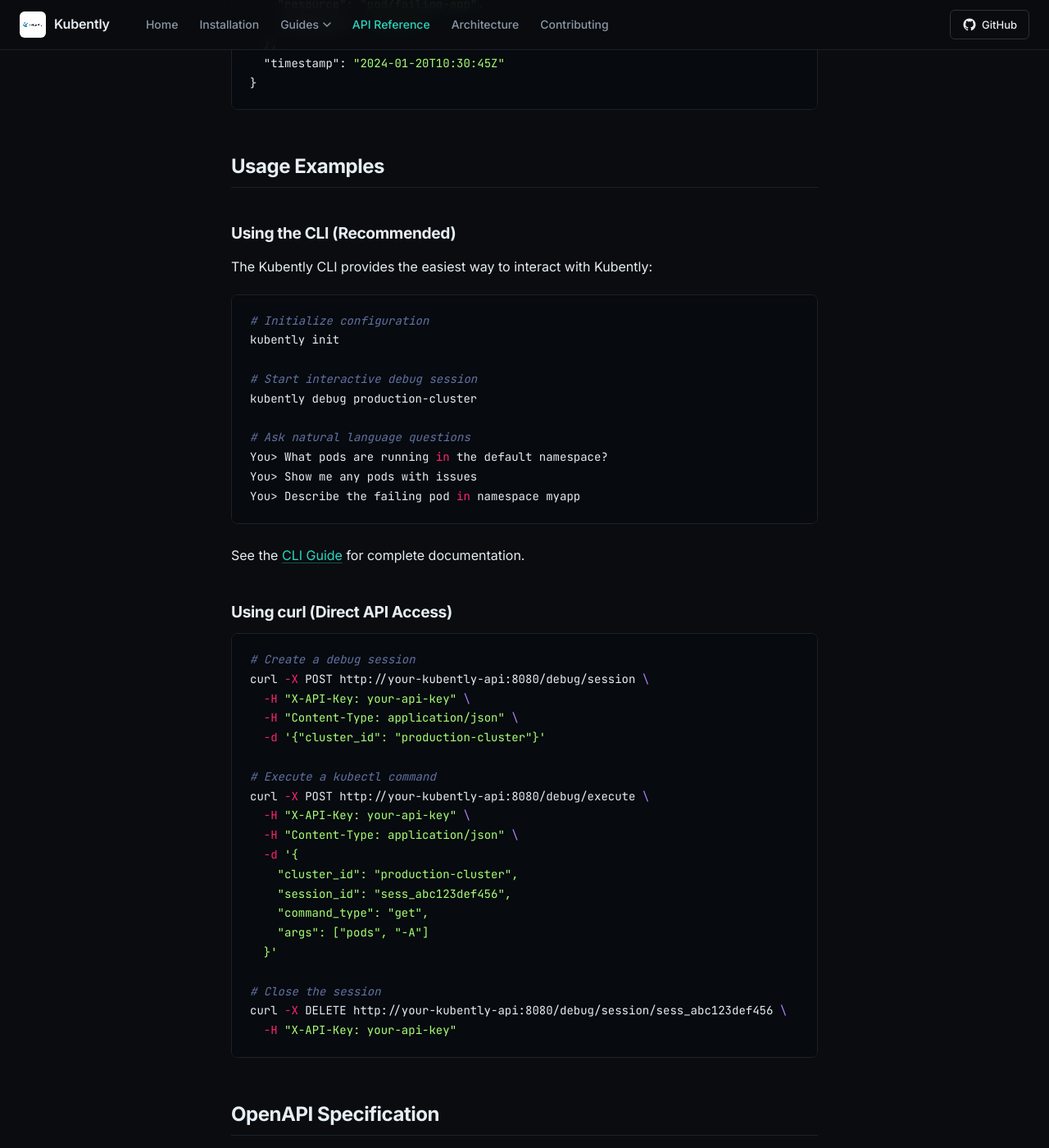
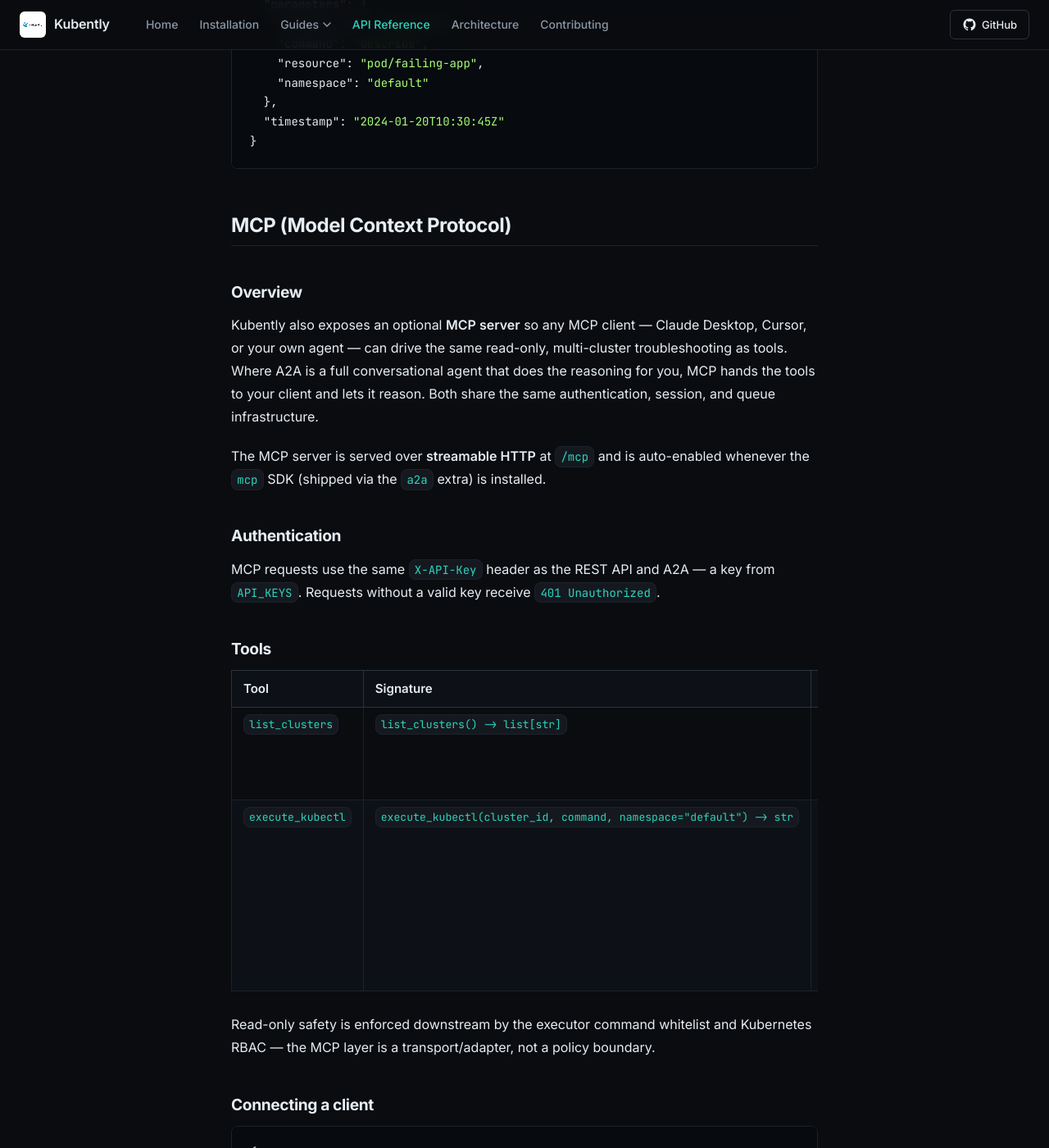
Before and after one commit to kubently/kubently-site, a Jekyll site: the page built from api.md, in a window 1280 px wide and 1400 px high, scrolled down 10653 px. Shown: the whole window at 82% size. Built offline with Jekyll 4.4.1, drawn with Linux system fonts in a browser that asks for light colours; some of the changed text lies outside the part shown.

Commit message:
docs: add MCP to API reference and architecture pages

````diff
--- a/api.md
+++ b/api.md
@@ -9,14 +9,17 @@
 ## Base URLs
 
 ```
-# Main API (includes A2A endpoints)
+# Main API (includes A2A and MCP endpoints)
 http://your-kubently-api:8080
 
 # A2A Protocol Endpoints (mounted on main API port)
 http://your-kubently-api:8080/a2a
+
+# MCP Endpoint (mounted on main API port)
+http://your-kubently-api:8080/mcp
 ```
 
-**Note**: The A2A protocol endpoints are mounted on the main API service port (8080) under the `/a2a` path. This allows a single ingress/load balancer to handle both standard API calls and A2A protocol communications.
+**Note**: The A2A protocol and MCP endpoints are both mounted on the main API service port (8080), under the `/a2a` and `/mcp` paths respectively. This allows a single ingress/load balancer to handle standard API calls, A2A protocol communications, and MCP clients.
 
 ## Authentication
 
@@ -385,6 +388,43 @@
 }
 ```
 
+## MCP (Model Context Protocol)
+
+### Overview
+
+Kubently also exposes an optional **MCP server** so any MCP client — Claude Desktop, Cursor, or your own agent — can drive the same read-only, multi-cluster troubleshooting as tools. Where A2A is a full conversational agent that does the reasoning for you, MCP hands the tools to your client and lets it reason. Both share the same authentication, session, and queue infrastructure.
+
+The MCP server is served over **streamable HTTP** at `/mcp` and is auto-enabled whenever the `mcp` SDK (shipped via the `a2a` extra) is installed.
+
+### Authentication
+
+MCP requests use the same `X-API-Key` header as the REST API and A2A — a key from `API_KEYS`. Requests without a valid key receive `401 Unauthorized`.
+
+### Tools
+
+| Tool | Signature | Description |
+|------|-----------|-------------|
+| `list_clusters` | `list_clusters() -> list[str]` | Returns the IDs of clusters currently available for troubleshooting. |
+| `execute_kubectl` | `execute_kubectl(cluster_id, command, namespace="default") -> str` | Runs a read-only kubectl command and returns its output. `command` is the kubectl command without the leading `kubectl` (e.g. `get pods -o wide`). |
+
+Read-only safety is enforced downstream by the executor command whitelist and Kubernetes RBAC — the MCP layer is a transport/adapter, not a policy boundary.
+
+### Connecting a client
+
+```json
+{
+  "mcpServers": {
+    "kubently": {
+      "type": "streamable-http",
+      "url": "https://your-kubently-host/mcp",
+      "headers": { "X-API-Key": "<your-api-key>" }
+    }
+  }
+}
+```
+
+Remote-HTTP MCP config formats vary between clients and change over time — check your client's current documentation for the exact syntax.
+
 ## Usage Examples
 
 ### Using the CLI (Recommended)
````
Also changed, not shown: architecture.md (+2 -0 lines).
